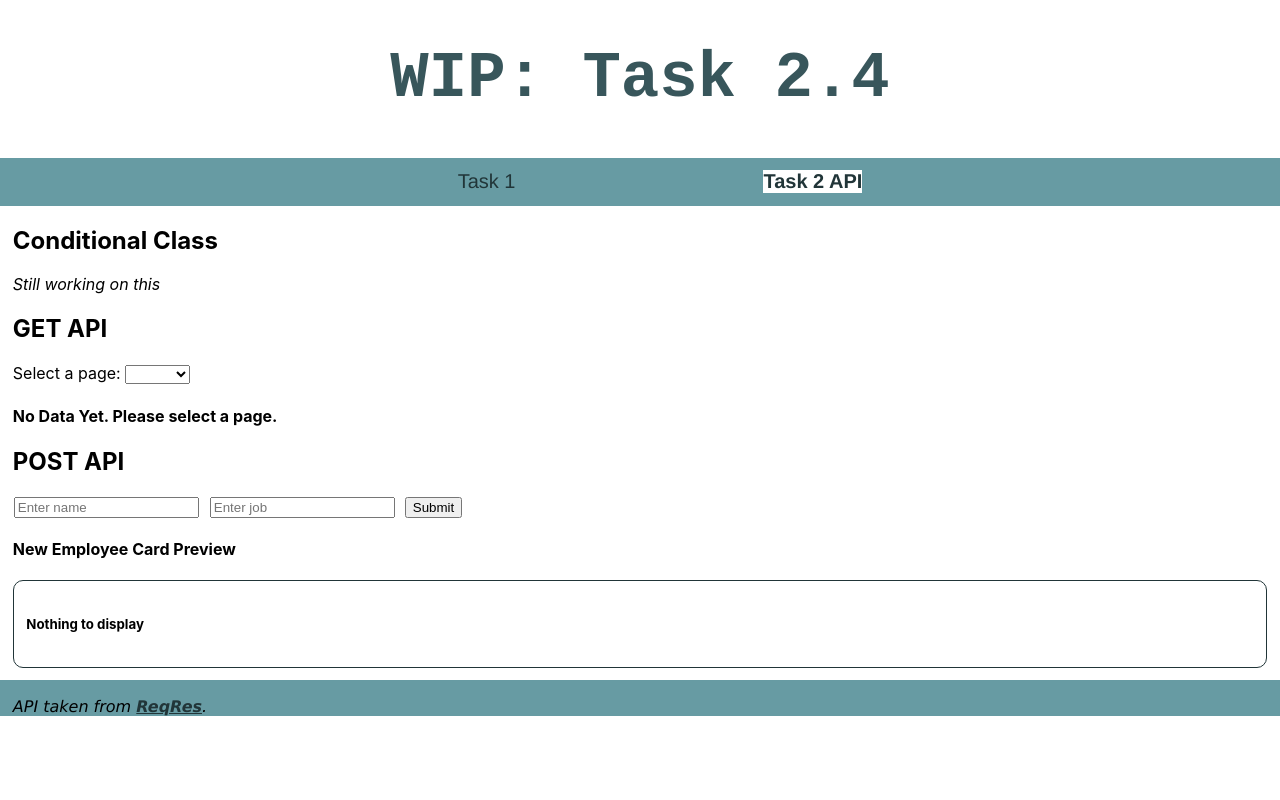
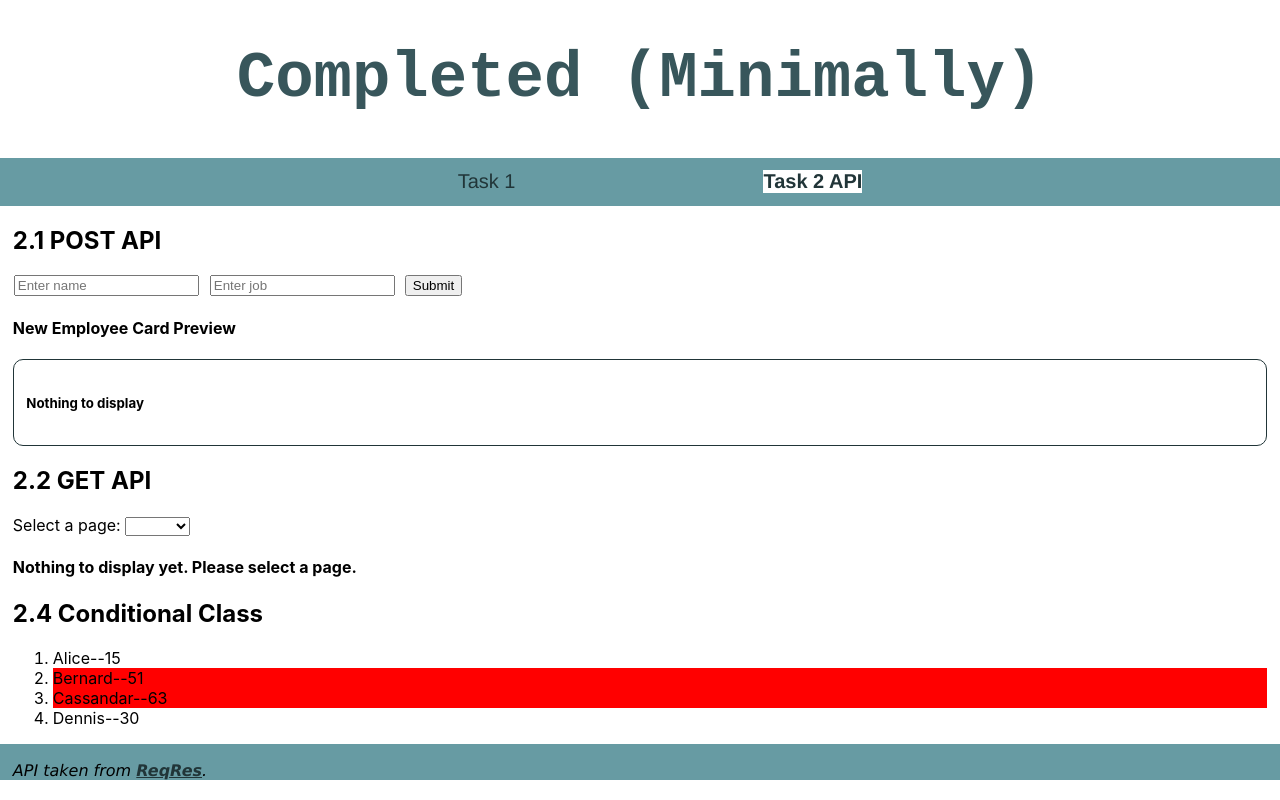
Before and after one commit to le8025/Submission_Homework, a React (Create React App) app in the folder WK4_Day_17(WIP)/react-app-17/: page /t2-1 in a window 1280 px wide. Shown: the top 800 px of the page. Built offline with nearby package versions, Linux system fonts and the light colour scheme.

Commit message:
Day 17 Submission (All Completed)

```diff
--- a/WK4_Day_17(WIP)/react-app-17/src/App.js
+++ b/WK4_Day_17(WIP)/react-app-17/src/App.js
@@ -11,7 +11,7 @@ function App() {
   return (
     <>
     <div className="home_header">
-      <h1> WIP: Task 2.4</h1>
+      <h1> Completed (Minimally) </h1>
     </div>
 
     <Router>
--- a/WK4_Day_17(WIP)/react-app-17/src/GetAPIResponse.js
+++ b/WK4_Day_17(WIP)/react-app-17/src/GetAPIResponse.js
@@ -1,7 +1,17 @@
 import { useEffect, useState } from "react";
 
 function GetAPIResponse (props){
-    const [employeeList, setEmployeeList] = useState([]); //must declare as array to use .map
+
+
+    const [employeeList, setEmployeeList] = useState([]); //must declare [] inside bracket to use .map
+
+    const [oneEmployee, setOneEmployee] = useState( //need to include the attributes otherwise will error straighaway when changing pages in Details
+                                        {"id":null,
+                                        "first_name":"",
+                                        "last_name":"",
+                                        "email":"",
+                                        "img":""
+                                        });
 
     //to change the UI - useEffect
     useEffect(()=> {
@@ -14,20 +24,43 @@ function GetAPIResponse (props){
     },
     [props.pageNo]) // it's the pageNo that changes not the employeeList
 
+    //trial and error until it worked, so not sure why it works.
+    useEffect(()=>{
+        console.log(oneEmployee)
+    }, [oneEmployee])
+
     return(
         <>
         {
             employeeList.length == 0 ?
             <h4>No Data Found</h4>:
-            <ol>
+            <table className="emp_list">
                 {
                     employeeList.map((employee, index)=>{
-                        return <li key={employee.id}>Hi, I am {employee.first_name} {employee.last_name}. Contact me at {employee.email}</li>
+                        return <tr onClick={()=>setOneEmployee(employee)}
+                                key={employee.id}>
+                                <td>Hi, I am {employee.first_name} {employee.last_name}.</td>
+                                <td><img src={employee.avatar}/></td>
+                                </tr>
                     })
                 }
-            </ol>
+            </table>
 
         }
+
+        {/* only able to clear for Page 3, unable to remove when changing between Page 1 and Page 2 */}
+
+        {
+            employeeList.length == 0 ?
+            null : <div className="box_half">
+            <p><i>Id: {oneEmployee.id}</i></p>
+            <p>First Name: {oneEmployee.first_name}</p>
+            <p>Last Name: {oneEmployee.last_name}</p>
+            <p>Email: {oneEmployee.email}</p>
+            <img src={oneEmployee.avatar}/>
+        </div>
+        }
+
         </>
     )
 
--- a/WK4_Day_17(WIP)/react-app-17/src/Task_2_API.js
+++ b/WK4_Day_17(WIP)/react-app-17/src/Task_2_API.js
@@ -25,12 +25,12 @@ class Task_2_API extends React.Component{
             "exist": false,
 
             //for conditional class
-            "styleClass":"",
+            "styleClass":"age_red", //setting the default to highlight red
             "peopleList":[
                 {"name": "Alice", "age": 15},
                 {"name": "Bernard", "age": 51},
                 {"name": "Cassandar", "age": 63},
-                {"name": "Dennis", "age": 30},
+                {"name": "Dennis", "age": 30}
             ]
         }
     }
@@ -62,24 +62,8 @@ class Task_2_API extends React.Component{
                 <Header current="t2-1"/>
                 <div className="component_margins">
 
-                    <h2>Conditional Class</h2>
-                    <p><i>Still working on this</i></p>
-
-                     <h2>GET API</h2>
-                    Select a page: <select onChange={(e)=>this.setState({"pageNo":e.target.value})}>
-                                        <option defaultValue={""} hidden></option>
-                                        <option value="1">Page 1</option>
-                                        <option value="2">Page 2</option>
-                                        <option value="3">Page 3</option>
-                                    </select>
-                    <p />
-
-                    {
-                        (this.state.pageNo != 0)? <GetAPIResponse pageNo = {this.state.pageNo}/>:<h4> No Data Yet. Please select a page.</h4>
-
-                    }
-
-                    <h2> POST API </h2>
+                    <h2> 2.1 POST API </h2>
+                    <div>
                         <input type="text" value={this.state.name} onChange={(e)=>this.setState({"name":e.target.value})} placeholder="Enter name"></input>
                         <input type="text" value={this.state.job} onChange={(e)=>this.setState({"job":e.target.value})} placeholder="Enter job"></input>
                         <button onClick={()=>this.postApiResponse(this.state.name, this.state.job)}>Submit</button>
@@ -96,7 +80,38 @@ class Task_2_API extends React.Component{
                                 </div>
                             }
                         </div>
+                    </div>
 
+                    <h2>2.2 GET API</h2>
+                    <div>
+                        Select a page: <select onChange={(e)=>this.setState({"pageNo":e.target.value})}>
+                                        <option defaultValue={""} hidden></option>
+                                        <option value="1">Page 1</option>
+                                        <option value="2">Page 2</option>
+                                        <option value="3">Page 3</option>
+                                    </select>
+                        <p/>
+                        {
+                            (this.state.pageNo != 0)? <GetAPIResponse pageNo = {this.state.pageNo}/>:<h4> Nothing to display yet. Please select a page.</h4>
+
+                        }
+
+                    </div>
+
+                    <h2>2.4 Conditional Class</h2>
+                    <div>
+                        <ol>
+                            {
+                                this.state.peopleList.map((people, index)=>{
+                                    return <li className={
+                                        people.age>50?
+                                        this.state.styleClass:
+                                        null} //cannot use setState in ternary operator? Will be infinite uncaught errors
+                                        key={people.name}>{people.name}--{people.age}</li>
+                                })
+                            }
+                        </ol>
+                    </div>
 
              </div>
 
```
Lines whose indentation alone changed are shown as unchanged.
